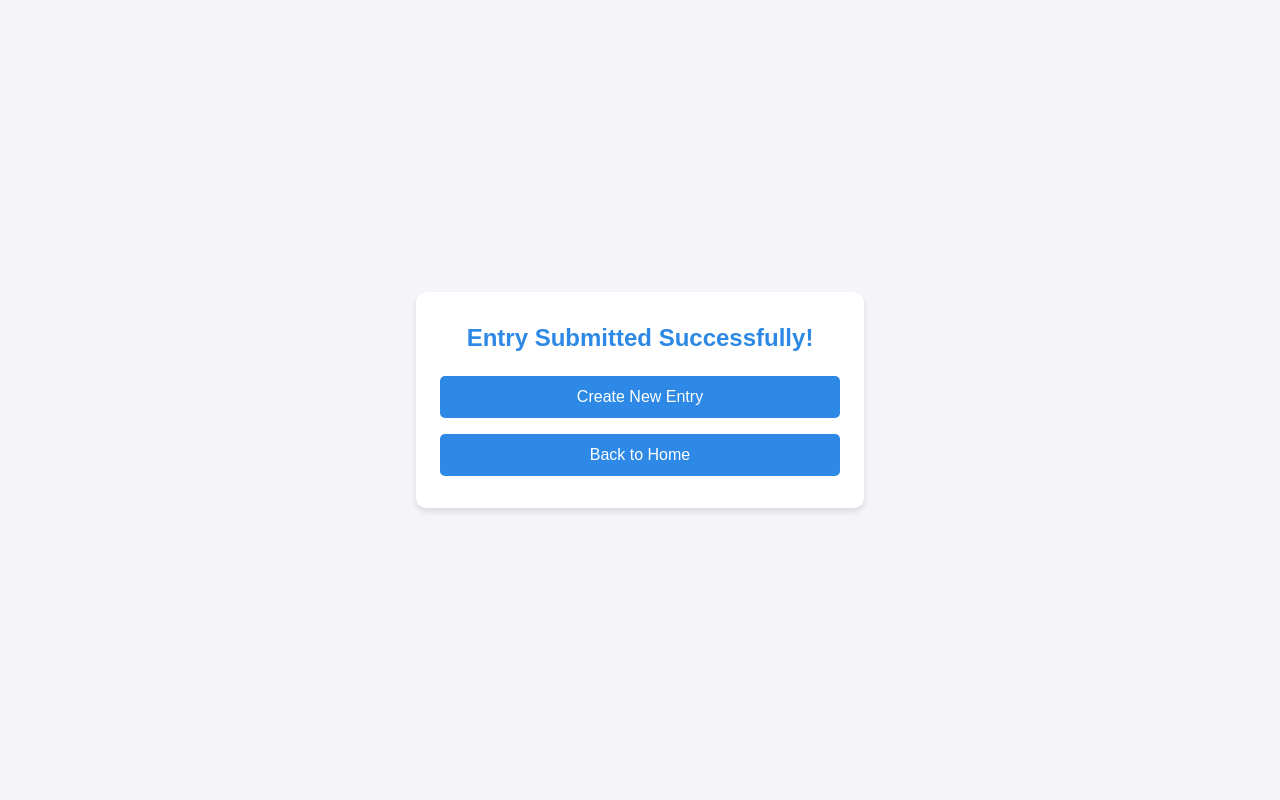
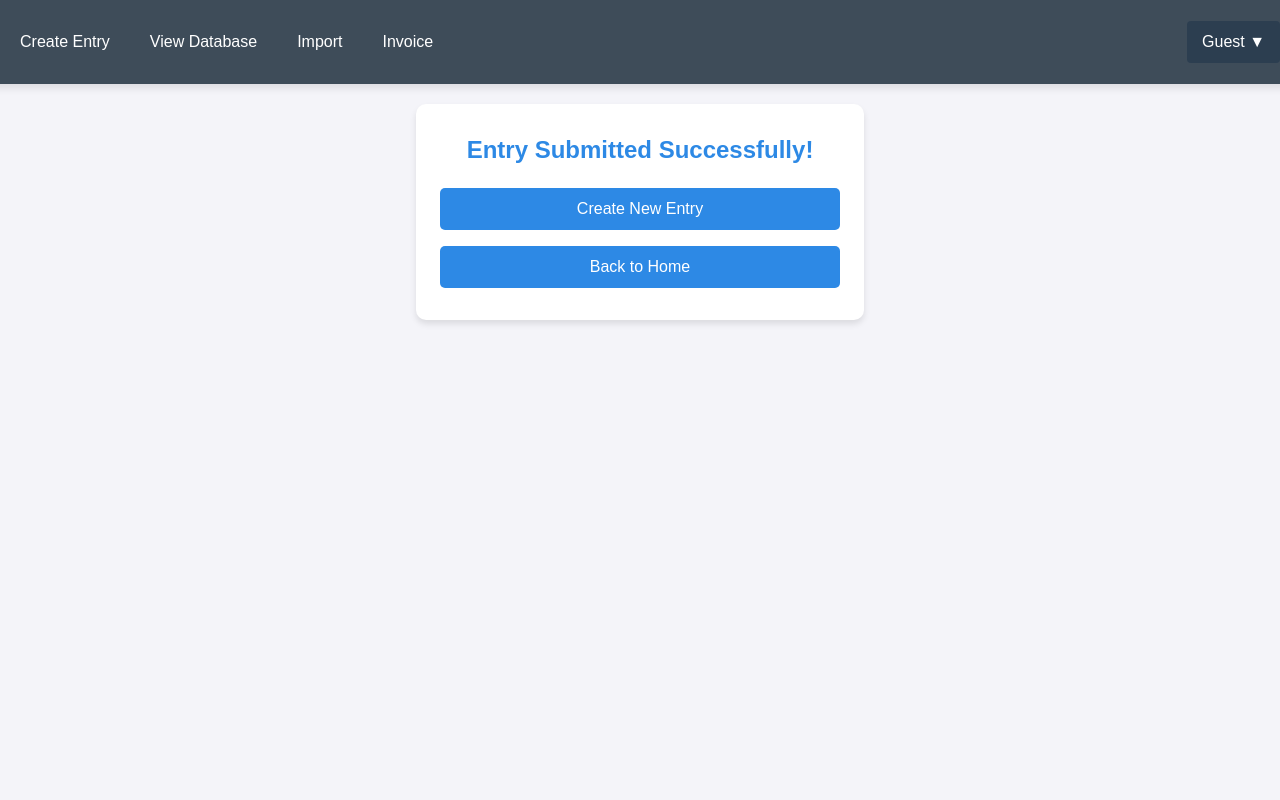
Before and after one commit to Jannes009/Fermesync, a Flask app: page /submission_success in a window 1280 px wide. Run offline with Flask 3, Linux system fonts and the light colour scheme; parts of the project's set-up code (start-up, migrations or seed data) failed here and were passed over.

Commit message:
Added taskbar to submission-success

```diff
--- a/static/Submission Success/submission_success.css
+++ b/static/Submission Success/submission_success.css
@@ -13,7 +13,6 @@ body {
     display: flex;
     align-items: center;
     justify-content: center;
-    min-height: 100vh;
     margin: 0;
 }
 
@@ -26,6 +25,7 @@ body {
     box-shadow: 0 4px 6px rgba(0, 0, 0, 0.1);
     max-width: 400px;
     width: 100%;
+    margin: 20px;
 }
 
 /* Heading styles */
--- a/templates/Import/import.html
+++ b/templates/Import/import.html
@@ -6,9 +6,11 @@
     <title>Import Page</title>
     <link rel="stylesheet" href="https://cdn.jsdelivr.net/npm/bootstrap@5.3.0/dist/css/bootstrap.min.css">
     <link rel="stylesheet" href="{{ url_for('static', filename='Import/import.css') }}">
+    {% include 'taskbar.html' %}
 </head>
+
 <body>
-    {% include 'taskbar.html' %}
+
     {% include 'flash_messages.html' %}
 
     <div class="container mt-4">
--- a/templates/Transition pages/submission_success.html
+++ b/templates/Transition pages/submission_success.html
@@ -7,6 +7,7 @@
     <link rel="stylesheet" href="../static/Submission Success/submission_success.css">
 </head>
 <body>
+    {% include 'taskbar.html' %}
     <div class="container">
         <h1>Entry Submitted Successfully!</h1>
         <div class="options">
```
Also changed, not shown: static/Image/logo.png (added).
